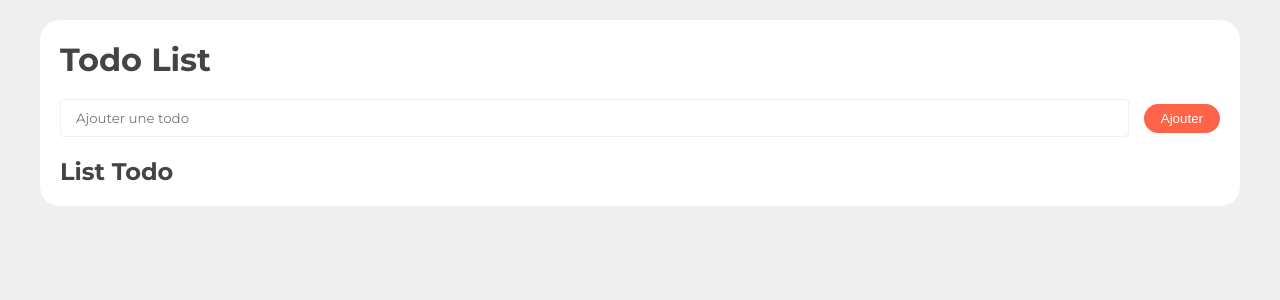
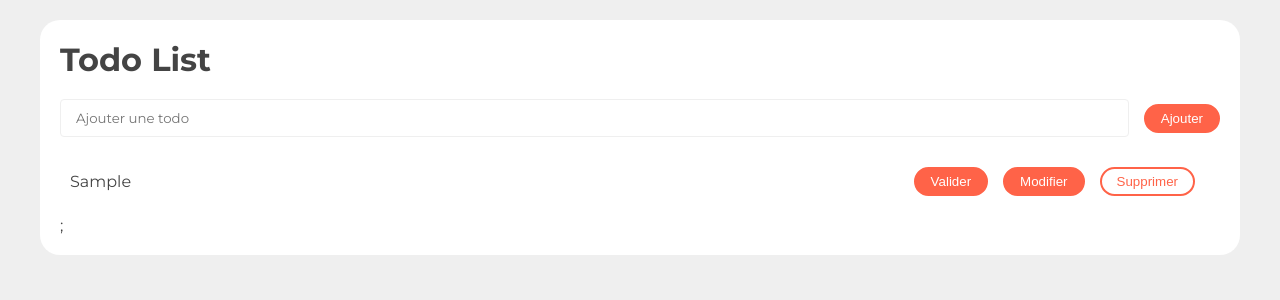
Before and after one commit to Chebel405/toDoList, a React (Create React App) app in the folder todo-list/: page / in a window 1280 px wide. Both pictures are taken after typing "Sample" into the empty fields and a click on the button "Ajouter". Shown: the top 300 px of the page. Built offline with nearby package versions, Linux system fonts and the light colour scheme.

Commit message:
Affichage de la todoList avec le todoItem

```diff
--- a/todo-list/src/App.js
+++ b/todo-list/src/App.js
@@ -7,12 +7,14 @@
   const [todoList, setTodoList] = useState([]);
 
   function addTodo(content) {
+    //Objet qui va contenir les news informations de l'utilisateur
     const todo = {
       id: crypto.randomUUID(),
       content,
       done: false,
       edit: false
     }
+    // '...' est un 'spread operator' qui va créer une copie du tableau 'todoList' dans lequel on va ajouter les nouvelles informations avec l'objet todo.
     setTodoList([...todoList, todo ])
   }
   return (
@@ -20,7 +22,7 @@
       <div className="card container p-20">
         <h1 className="mb-20">Todo List</h1>
         <AddTodo addTodo={ addTodo }/>
-        <TodoList />
+        <TodoList todoList={ todoList } />
       </div>
     </div>
   );
--- a/todo-list/src/components/TodoItem.js
+++ b/todo-list/src/components/TodoItem.js
@@ -1,4 +1,11 @@
-function TodoItem() {
-    return <h2>Item Todo</h2>;
+function TodoItem( {todo} ) {
+    return (
+        <li className="mb-10 d-flex flex-row justify-content-center align-items-center p-10">
+            <span className="flex-fill mr-15">{ todo.content }</span>
+            <button className="btn btn-primary mr-15">Valider</button>
+            <button className="btn btn-primary mr-15">Modifier</button>
+            <button className="btn btn-reverse-primary mr-15">Supprimer</button>
+        </li>
+    );
 }
 export default TodoItem;
--- a/todo-list/src/components/TodoList.js
+++ b/todo-list/src/components/TodoList.js
@@ -1,4 +1,18 @@
-function TodoList() {
-    return <h2>List Todo</h2>;
+import TodoItem from './TodoItem';
+
+function TodoList({ todoList }) {
+    return todoList.length ? (
+        <ul>
+            {todoList.map((todo) => (
+                <TodoItem
+                    key={todo.id }
+                    todo={ todo }/>
+            ))};
+        </ul>
+
+    ) : (
+        <p>Aucune todo pour le moment</p>
+    );
+
 }
 export default TodoList;
```
